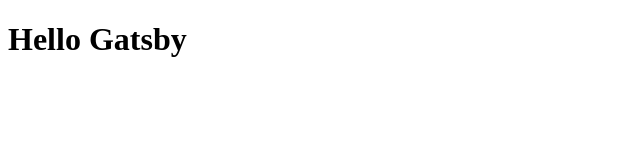
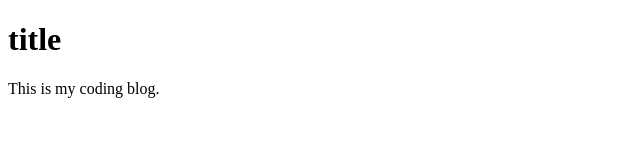
Before and after one commit to enkiBrant/my-gatsby-blog, a Gatsby site: page / in a window 1280 px wide. Shown: the whole page, without its empty margins (0-640 px from the left). Built offline with nearby package versions, Linux system fonts and the light colour scheme; Gatsby itself is replaced by a stand-in of ours.

Commit message:
add site metadata and metadata hook

```diff
--- a/gatsby-config.js
+++ b/gatsby-config.js
@@ -1,4 +1,8 @@
 module.exports = {
+	siteMetadata: {
+		title: `My Gatsby Blog`,
+		description: `This is my coding blog.`,
+	},
 	plugins: [
 		`gatsby-plugin-mdx`,
 		{
--- /dev/null
+++ b/src/hooks/use-site-metadata.js
@@ -0,0 +1,16 @@
+import { graphql, useStaticQuery } from "gatsby";
+export const useSiteMetadata = () => {
+	const { site } = useStaticQuery(
+		graphql`
+			query SITE_METADATA_QUERY {
+				site {
+					siteMetadata {
+						title
+						description
+					}
+				}
+			}
+		`
+	);
+	return site.siteMetadata;
+};
--- a/src/pages/index.js
+++ b/src/pages/index.js
@@ -1,11 +1,12 @@
+import { useSiteMetadata } from "../hooks/use-site-metadata";
 import React from "react";
 
-const index = () => {
+export default function IndexPage() {
+	const { title, description } = useSiteMetadata();
 	return (
-		<div>
-			<h1>Hello Gatsby</h1>
-		</div>
+		<>
+			<h1>title</h1>
+			<p>{description}</p>
+		</>
 	);
-};
-
-export default index;
+}
```
Also changed, not shown: src/pages/404.js (added, +11 -0 lines).
